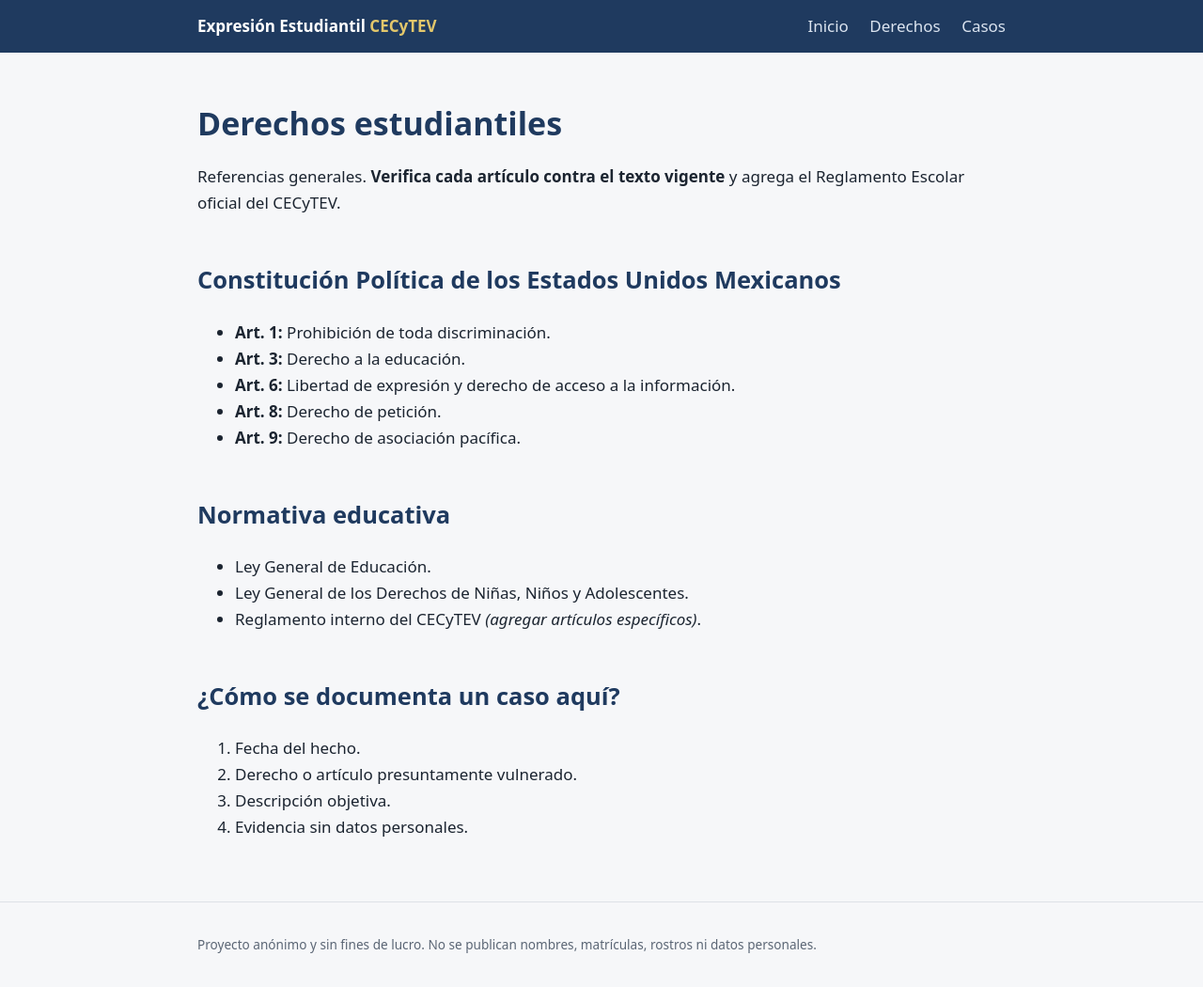
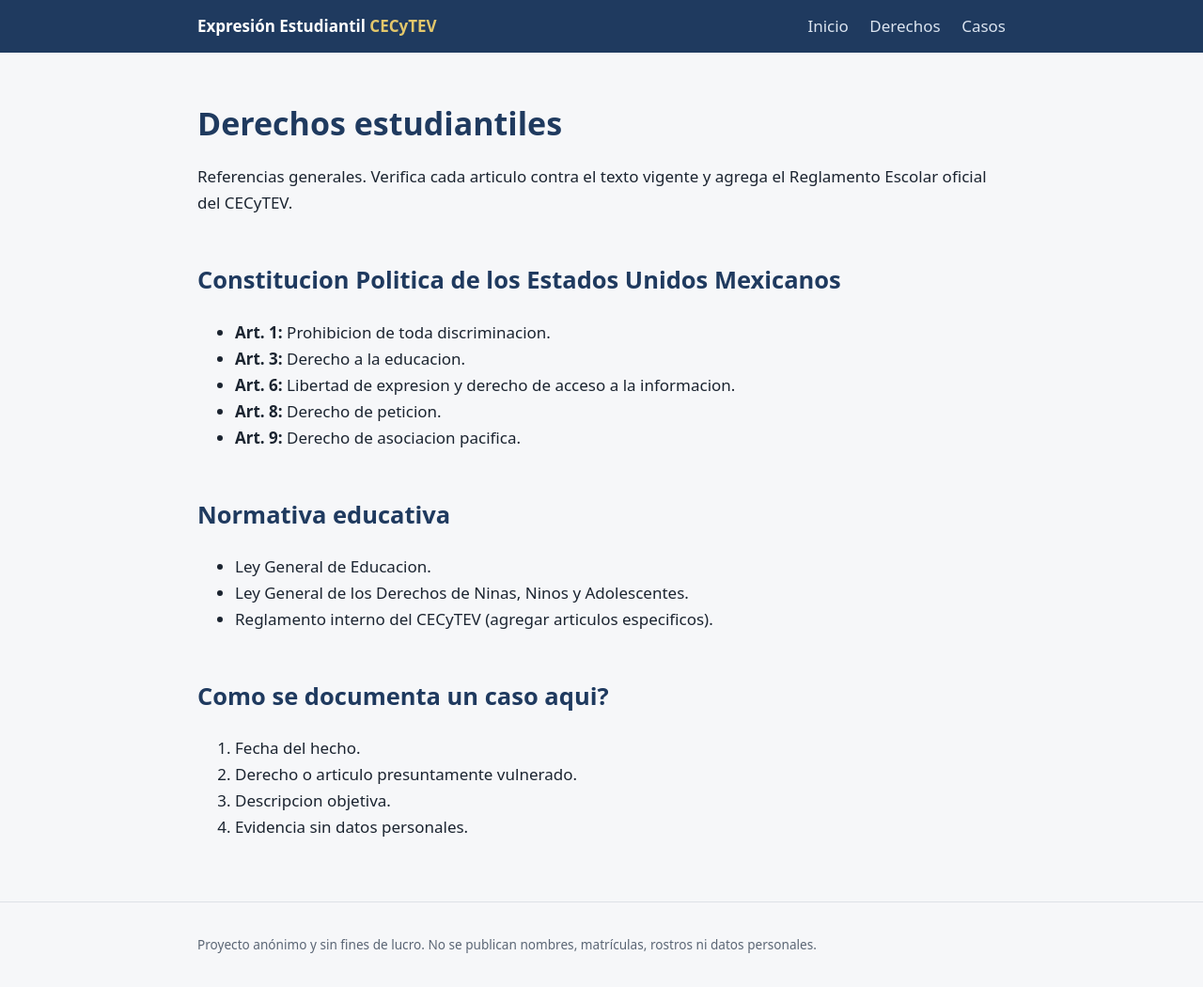
Before and after one commit to MovimientoEstudiantilCECyTEV01/expresion-estudiantil, a Jekyll site: the page built from derechos.md, in a window 1280 px wide. Shown: the whole page at 94% size. Built offline with Jekyll 4.4.1, drawn with Linux system fonts in a browser that asks for light colours; our own code applies the rules of GitHub Pages for plain Markdown files.

```diff
--- a/derechos.md
+++ b/derechos.md
@@ -2,24 +2,25 @@
 layout: default
 title: Derechos estudiantiles
 ---
+
 # Derechos estudiantiles
 
-Referencias generales. **Verifica cada artículo contra el texto vigente** y agrega el Reglamento Escolar oficial del CECyTEV.
+Referencias generales. Verifica cada articulo contra el texto vigente y agrega el Reglamento Escolar oficial del CECyTEV.
 
-## Constitución Política de los Estados Unidos Mexicanos
-- **Art. 1:** Prohibición de toda discriminación.
-- **Art. 3:** Derecho a la educación.
-- **Art. 6:** Libertad de expresión y derecho de acceso a la información.
-- **Art. 8:** Derecho de petición.
-- **Art. 9:** Derecho de asociación pacífica.
+## Constitucion Politica de los Estados Unidos Mexicanos
+- **Art. 1:** Prohibicion de toda discriminacion.
+- **Art. 3:** Derecho a la educacion.
+- **Art. 6:** Libertad de expresion y derecho de acceso a la informacion.
+- **Art. 8:** Derecho de peticion.
+- **Art. 9:** Derecho de asociacion pacifica.
 
 ## Normativa educativa
-- Ley General de Educación.
-- Ley General de los Derechos de Niñas, Niños y Adolescentes.
-- Reglamento interno del CECyTEV *(agregar artículos específicos)*.
+- Ley General de Educacion.
+- Ley General de los Derechos de Ninas, Ninos y Adolescentes.
+- Reglamento interno del CECyTEV (agregar articulos especificos).
 
-## ¿Cómo se documenta un caso aquí?
+## Como se documenta un caso aqui?
 1. Fecha del hecho.
-2. Derecho o artículo presuntamente vulnerado.
-3. Descripción objetiva.
+2. Derecho o articulo presuntamente vulnerado.
+3. Descripcion objetiva.
 4. Evidencia sin datos personales.
```
Also changed, not shown: index.md (+20 -0 lines), _config.yml (line endings or trailing spaces).
